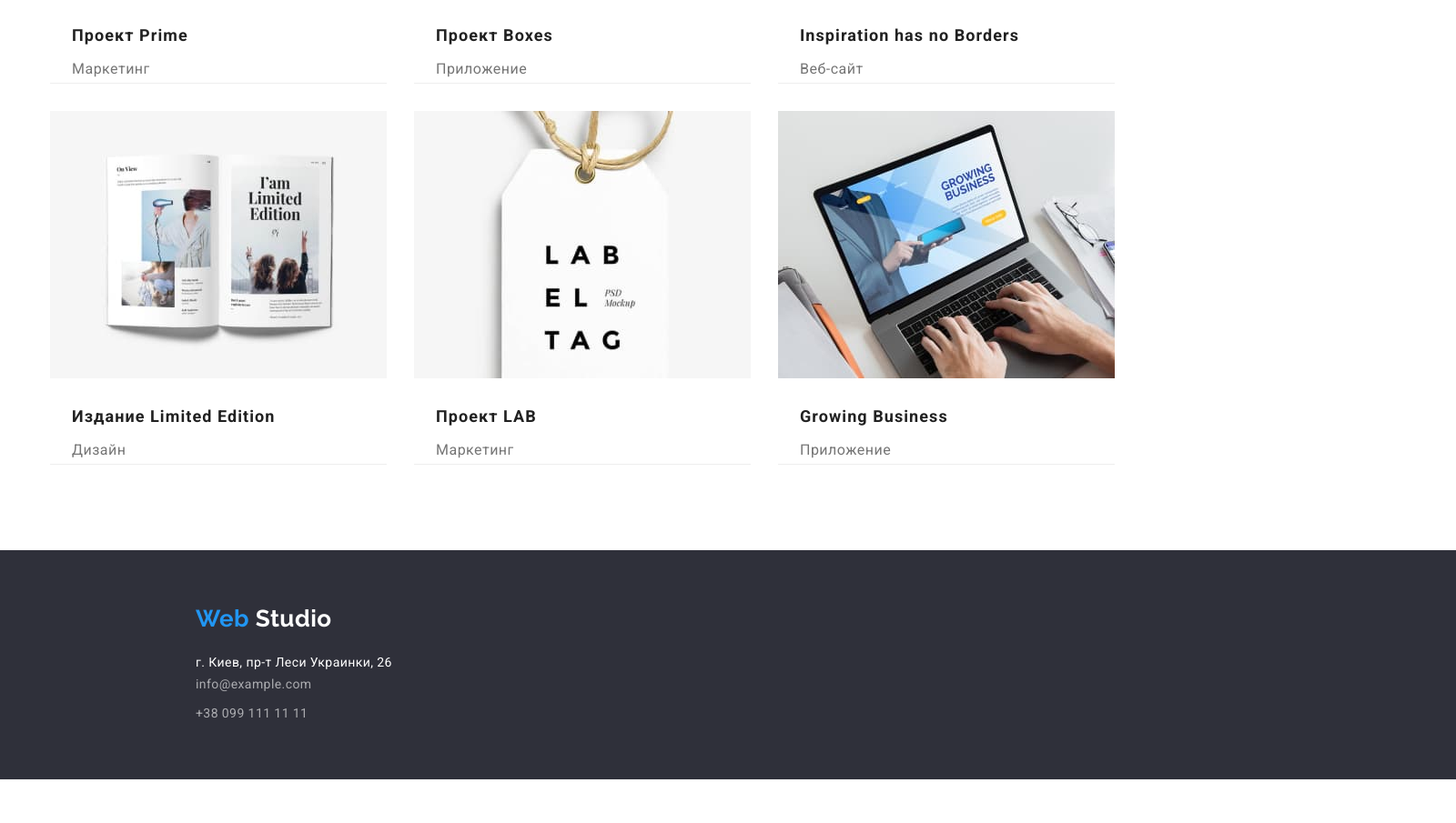
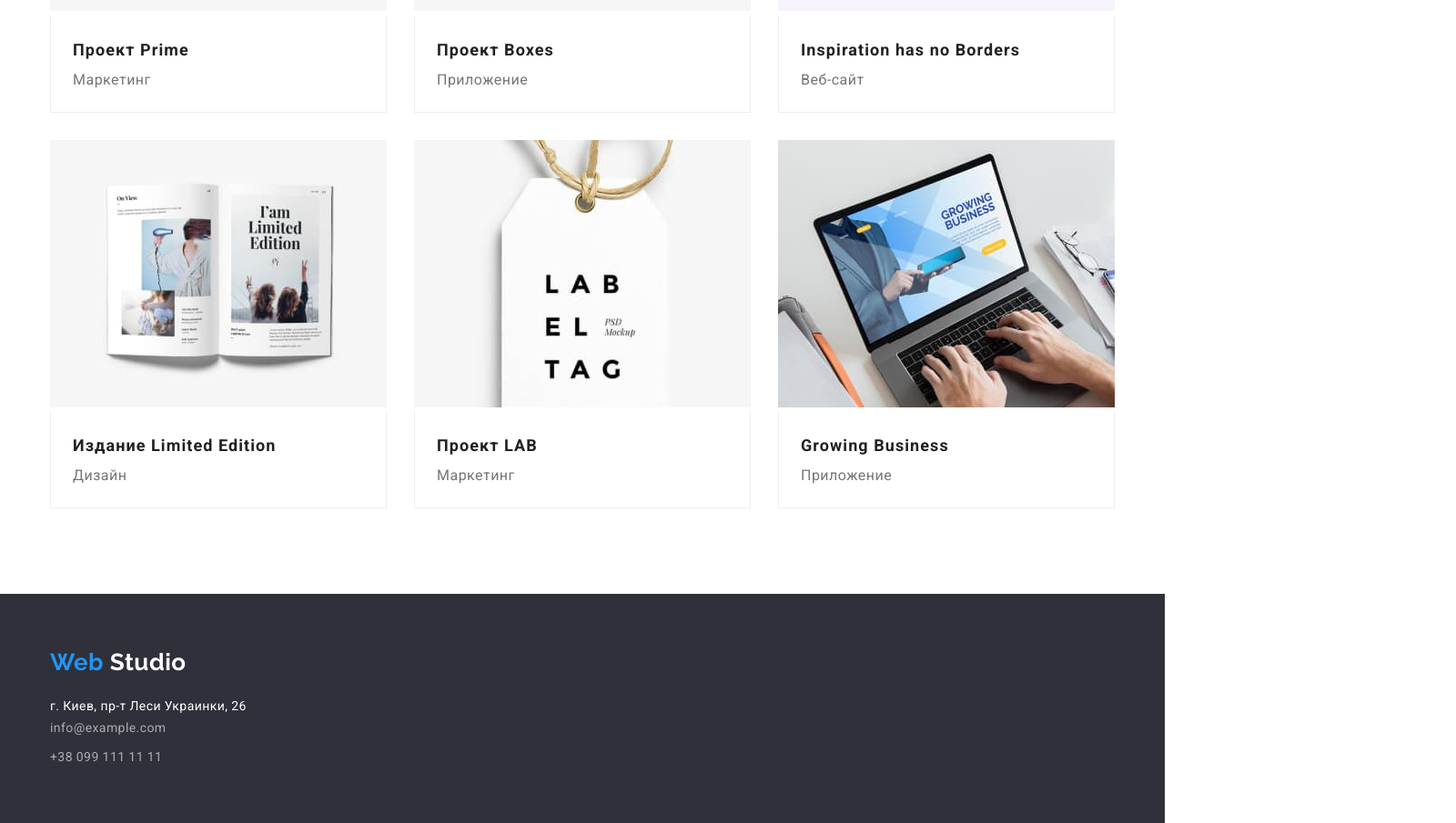
Before and after one commit to BogdanGlazkov/goit-markup-hw-03, a plain HTML site: page portfolio.html in a window 1280 px wide. Shown: the part 980-1885 px from the top of the page at 91% size, 1600 px wide, since content can reach past the window. Before the commit the page ends 1837 px from the top, so only its background shows below. Drawn offline with nearby package versions, Linux system fonts and the light colour scheme.

Commit message:
Revised-2

```diff
--- a/css/styles.css
+++ b/css/styles.css
@@ -113,7 +113,6 @@ color: var(--accent-color);
 margin: 0 auto;
 padding-top: 200px;
 padding-bottom: 200px;
-width: 1600px;
 height: 600px;
 background-color: var(--background-secondary-color);
 text-align: center;
@@ -201,7 +200,8 @@ padding-top: 94px;
 padding-bottom: 94px;
 }
 
-.work > .section {
+.work  {
+padding-top: 0;
 padding-bottom: 94px;
 }
 
@@ -247,7 +247,6 @@ text-align: center;
 /* Footer */
 
 .footer {
-width: 1600px;
 height: 252px;
 padding-top: 60px;
 padding-bottom: 60px;
@@ -291,9 +290,9 @@ letter-spacing: 0.03em;
 text-decoration: none;
 }
 
-.footer-address,
+.footer-list,
 .footer-mail {
-padding-bottom: 9px;
+margin-bottom: 9px;
 }
 
 .address a:hover,
@@ -305,15 +304,14 @@ color: var(--accent-color);
 
 /* Портфолио */
 
-.portfolio-hidden {
-display: none;
-}
-
 .portfolio-container {
 padding-top: 94px;
 padding-bottom: 94px;
 }
 
+.portfolio-hidden {
+display: none;
+}
 .portfolio-filter {
 display: flex;
 justify-content: center;
@@ -345,6 +343,8 @@ color: var(--background-color);
 background-color: var(--accent-color);
 }
 
+/* Портфолио проекты*/
+
 .portfolio-project {
 display: flex;
 flex-wrap: wrap;
@@ -352,12 +352,15 @@ gap: 30px;
 }
 
 .portfolio-card {
-border-bottom: 1px solid #EEEEEE;
-/* flex-basis: calc((100%-60px)/3); */
+}
+
+.portfolio-text {
+padding: 20px 24px;
+border: 1px solid #EEEEEE;
+border-top: none;
 }
 
 .project-name {
-margin: 20px 24px 4px;
 font-weight: 700;
 font-size: 18px;
 line-height: 2;
@@ -365,7 +368,6 @@ letter-spacing: 0.06em;
 }
 
 .project-type {
-margin-left: 24px;
 color: var(--primary-text-color);
 font-size: 16px;
 line-height: 1.88;
--- a/portfolio.html
+++ b/portfolio.html
@@ -41,9 +41,9 @@
 		</header>
 		<!-- Main -->
 		<main>
-			<section>
+			<section class="portfolio-container">
 				<h1 class="portfolio-hidden">Портфолио</h1>
-				<div class="portfolio-container container">
+				<div class="container">
 					<section class="project">
 						<ul class="portfolio-filter">
 							<li><button type="button">Все</button></li>
@@ -55,48 +55,66 @@
 						<ul class="portfolio-project">
 							<li class="portfolio-card">
 								<img src="./images/portfolio1.jpg" width="370" alt="Технокряк" />
+								<div class="portfolio-text">
 									<h2 class="project-name">Технокряк</h2>
 									<p class="project-type">Веб-сайт</p>
+								</div>
 							</li>
 							<li class="portfolio-card">
 								<img src="./images/portfolio2.jpg" width="370" alt="Постер New Orlean vs Golden Star" />
+								<div class="portfolio-text">
 									<h2 class="project-name">Постер New Orlean vs Golden Star</h2>
 									<p class="project-type">Дизайн</p>
+								</div>
 							</li>
 							<li class="portfolio-card">
 								<img src="./images/portfolio3.jpg" width="370" alt="Ресторан Seafood" />
+								<div class="portfolio-text">
 									<h2 class="project-name">Ресторан Seafood</h2>
 									<p class="project-type">Приложение</p>
+								</div>
 							</li>
 							<li class="portfolio-card">
 								<img src="./images/portfolio4.jpg" width="370" alt="Проект Prime" />
+								<div class="portfolio-text">
 									<h2 class="project-name">Проект Prime</h2>
 									<p class="project-type">Маркетинг</p>
+								</div>
 							</li>
 							<li class="portfolio-card">
 								<img src="./images/portfolio5.jpg" width="370" alt="Проект Boxes" />
+								<div class="portfolio-text">
 									<h2 class="project-name">Проект Boxes</h2>
 									<p class="project-type">Приложение</p>
+								</div>
 							</li>
 							<li class="portfolio-card">
 								<img src="./images/portfolio6.jpg" width="370" alt="Inspiration has no Borders" />
+								<div class="portfolio-text">
 									<h2 class="project-name">Inspiration has no Borders</h2>
 									<p class="project-type">Веб-сайт</p>
+								</div>
 							</li>
 							<li class="portfolio-card">
 								<img src="./images/portfolio7.jpg" width="370" alt="Издание Limited Edition" />
+								<div class="portfolio-text">
 									<h2 class="project-name">Издание Limited Edition</h2>
 									<p class="project-type">Дизайн</p>
+								</div>
 							</li>
 							<li class="portfolio-card">
 								<img src="./images/portfolio8.jpg" width="370" alt="Проект LAB" />
+								<div class="portfolio-text">
 									<h2 class="project-name">Проект LAB</h2>
 									<p class="project-type">Маркетинг</p>
+								</div>
 							</li>
 							<li class="portfolio-card">
 								<img src="./images/portfolio9.jpg" width="370" alt="Growing Business" />
+								<div class="portfolio-text">
 									<h2 class="project-name">Growing Business</h2>
 									<p class="project-type">Приложение</p>
+								</div>
 							</li>
 						</ul>
 					</section>
```
Also changed, not shown: index.html (+2 -2 lines). Lines whose indentation alone changed are shown as unchanged.
